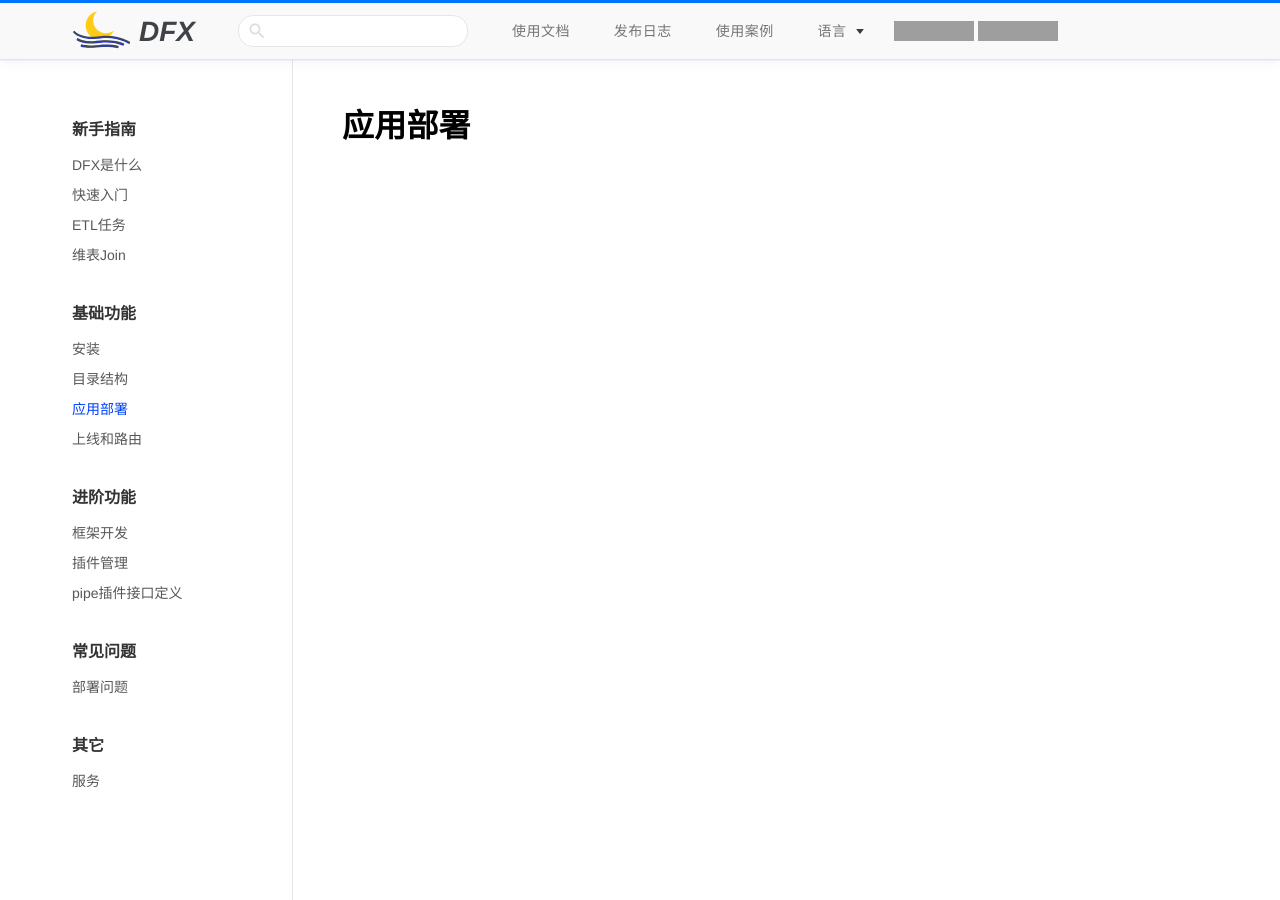
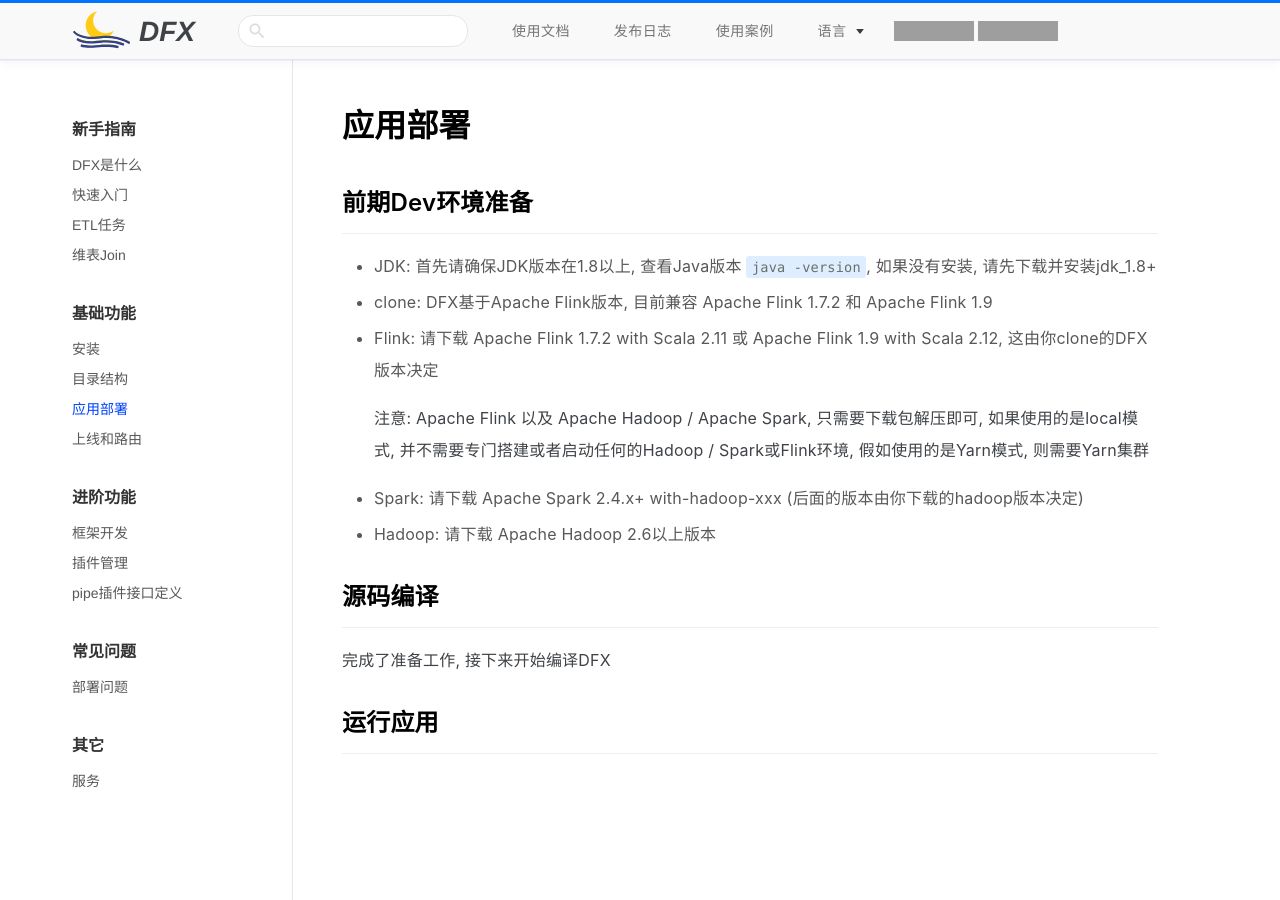
Before and after one commit to eklowlabs/eklowlabs.github.io, a Jekyll site: the page open_flow/bigdata/dfx/core_pages/language/zh-cn/docs/basics/deployment.html, which Jekyll copies as it is, in a window 1280 px wide. Built offline with Jekyll 4.4.1, drawn with Linux system fonts in a browser that asks for light colours; grey boxes are pictures that could not be loaded.

Commit message:
Success Build EklowLabs Home

```diff
--- a/open_flow/bigdata/dfx/core_pages/language/zh-cn/docs/basics/deployment.html
+++ b/open_flow/bigdata/dfx/core_pages/language/zh-cn/docs/basics/deployment.html
@@ -58,6 +58,21 @@
     <div class="page-main">
         <article class="markdown-body">
             <h1>应用部署</h1>
+            <h2 id="前期Dev环境准备"><a class="markdown-anchor" href="#前期Dev环境准备">#</a> 前期Dev环境准备</h2>
+            <ul>
+                <li>JDK: 首先请确保JDK版本在1.8以上, 查看Java版本 <code>java -version</code>, 如果没有安装, 请先下载并安装jdk_1.8+</li>
+                <li>clone: DFX基于Apache Flink版本, 目前兼容 Apache Flink 1.7.2 和 Apache Flink 1.9</li>
+                <li>Flink: 请下载 Apache Flink 1.7.2 with Scala 2.11 或 Apache Flink 1.9 with Scala 2.12, 这由你clone的DFX版本决定
+                <p>注意: Apache Flink 以及 Apache Hadoop / Apache Spark, 只需要下载包解压即可, 如果使用的是local模式, 并不需要专门搭建或者启动任何的Hadoop / Spark或Flink环境, 假如使用的是Yarn模式, 则需要Yarn集群</p>
+                </li>
+                <li>Spark: 请下载 Apache Spark 2.4.x+ with-hadoop-xxx (后面的版本由你下载的hadoop版本决定)</li>
+                <li>Hadoop: 请下载 Apache Hadoop 2.6以上版本 </li>
+            </ul>
+
+            <h2 id="源码编译"><a class="markdown-anchor" href="#源码编译">#</a> 源码编译</h2>
+            <p>完成了准备工作, 接下来开始编译DFX</p>
+            <h2 id="运行应用"><a class="markdown-anchor" href="#运行应用">#</a> 运行应用</h2>
+
         </article>
 
         <aside id="mobileAside" class="toc">
```
